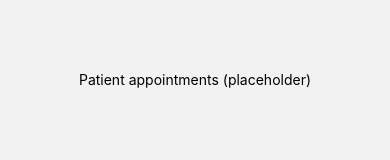
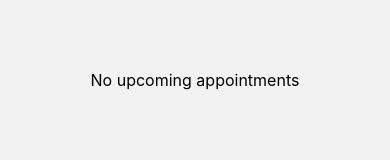
Before and after one commit to Demola-syskyn2025/transparency-for-patients-at-home, a React Native app: screen /Appointments in a window 390 px wide. Both pictures are taken after a click on the element 196 px from the left and 22 px from the top of the page. Shown: the part 372-532 px from the top of the page. Built offline with nearby package versions, Linux system fonts and the light colour scheme.

Commit message:
feat(patient): add PatientAppointmentScreen and route patients to nearest upcoming appointment; show empty state when none

```diff
--- a/src/screens/AppointmentsScreen.tsx
+++ b/src/screens/AppointmentsScreen.tsx
@@ -9,6 +9,7 @@ import CalendarHeader from '../components/appoinments/CalendarHeader';
 import CalendarGrid from '../components/appoinments/CalendarGrid';
 import AppointmentList from '../components/appoinments/AppointmentList';
 // Bottom sheet replaced with full-screen detail navigation
+import PatientAppointmentScreen from './PatientAppointmentScreen';
 
 type Role = 'patient' | 'family';
 
@@ -52,9 +53,7 @@ export default function AppointmentsScreen({
 
   if (role !== 'family') {
     return (
-      <View style={{flex:1, alignItems:'center', justifyContent:'center'}}>
-        <Text>Patient appointments (placeholder)</Text>
-      </View>
+      <PatientAppointmentScreen patientId={patientId} service={service} />
     );
   }
 
--- a/src/screens/PatientAppointmentScreen.tsx
+++ b/src/screens/PatientAppointmentScreen.tsx
@@ -1,16 +1,16 @@
 // src/screens/PatientAppointmentScreen.tsx
 import React, { useEffect, useMemo, useState } from 'react';
-import { View, Text } from 'react-native';
+import { View, Text, ActivityIndicator } from 'react-native';
 import type { Appointment } from '../utils/types';
 import type { AppointmentService } from '../services/appointments';
 import AppointmentDetailScreen from './AppointmentDetailScreen';
 
 export default function PatientAppointmentScreen({
+  patientId,
   service,
-  patientId,
 }: {
+  patientId: string;
   service: AppointmentService;
-  patientId: string;
 }) {
   const [items, setItems] = useState<Appointment[] | null>(null);
 
@@ -21,33 +21,32 @@ export default function PatientAppointmentScreen({
   }, [patientId, service]);
 
   const nextAppt = useMemo(() => {
-    if (!items) return undefined;
+    if (!items) return null;
     const now = new Date();
     return [...items]
       .filter(a => new Date(a.startAt) >= now)
-      .sort((a,b)=> new Date(a.startAt).getTime() - new Date(b.startAt).getTime())[0];
+      .sort((a,b)=> new Date(a.startAt).getTime() - new Date(b.startAt).getTime())[0] || null;
   }, [items]);
 
   if (items === null) {
     return (
-      <View style={{ flex: 1, alignItems: 'center', justifyContent: 'center' }}>
-        <Text>Loading appointments…</Text>
+      <View style={{ flex:1, alignItems:'center', justifyContent:'center' }}>
+        <ActivityIndicator />
+        <Text style={{ marginTop: 8 }}>Loading appointments…</Text>
       </View>
     );
   }
 
   if (!nextAppt) {
     return (
-      <View style={{ flex: 1, alignItems: 'center', justifyContent: 'center' }}>
-        <Text>No upcoming appointments</Text>
+      <View style={{ flex:1, alignItems:'center', justifyContent:'center', padding: 16 }}>
+        <Text style={{ fontSize: 16 }}>No upcoming appointments</Text>
       </View>
     );
   }
 
-  // Reuse the detail screen by providing the same props it expects
   return (
     <AppointmentDetailScreen
-      // @ts-ignore reuse component by providing a compatible route prop
       route={{ params: { apptId: nextAppt.id } }}
       service={service}
       patientId={patientId}
```
